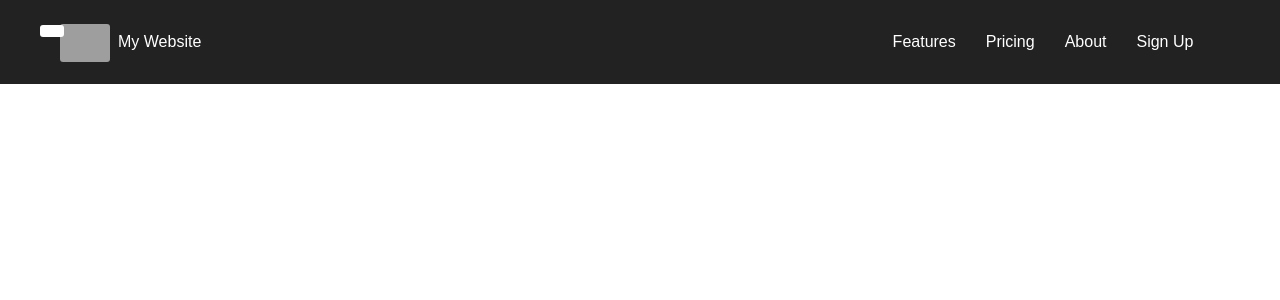
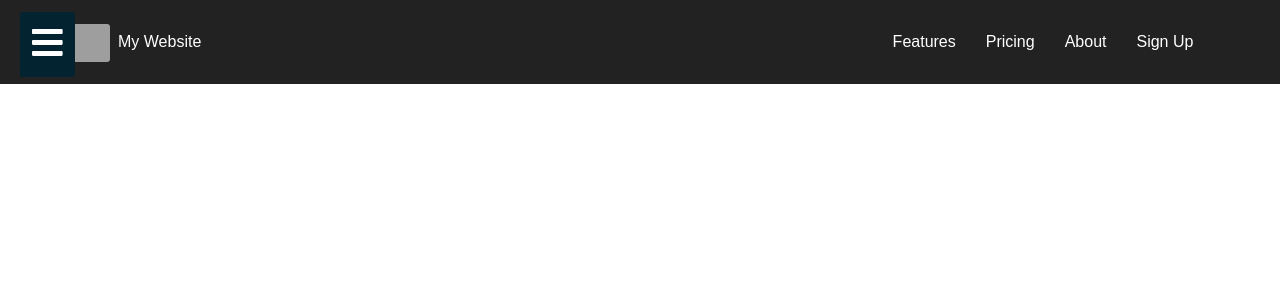
Before and after one commit to aditisolanki71/SolankiTailorFrontend, a React (Create React App) app: page / in a window 1280 px wide. Shown: the top 300 px of the page. Built offline with nearby package versions, Linux system fonts and the light colour scheme; grey boxes are pictures that could not be loaded; the HTML template or start-up script is replaced by a standard one.

Commit message:
Font Awesome icon

```diff
--- a/src/containers/Navbar/index.css
+++ b/src/containers/Navbar/index.css
@@ -31,9 +31,10 @@
     font-size: 20px;
     color: white;
     padding-left: 40px;
+    /* padding-left: 120px; */
     box-sizing: border-box;
     border-bottom: 1px solid black;
-    border-top: 1px solid rgba(255,255,255,.1);
+    border-top: 1px solid rgba(156, 156, 156, 0.1);
     transition: .4s;
   }
   ul li:hover a{
@@ -47,13 +48,13 @@
   }
   label #btn,label #cancel{
     position: absolute;
-    background: white;
+    background: #042331;
     border-radius: 3px;
     cursor: pointer;
   }
   label #btn{
-    left: 40px;
-    top: 25px;
+    left: 20px;
+    top: 12px;
     font-size: 35px;
     color: white;
     padding: 6px 12px;
--- a/src/containers/Navbar/index.js
+++ b/src/containers/Navbar/index.js
@@ -1,4 +1,5 @@
 import React, { Fragment } from 'react';
+import { FontAwesomeIcon } from '@fortawesome/react-fontawesome';
 import './index.css'
 
 class  Navbar extends React.Component {
@@ -7,17 +8,18 @@ class  Navbar extends React.Component {
             <Fragment>
             <input type="checkbox" id="check"/>
                 <label for="check">
-                <i class="fas fa-bars" id="btn"/>
-                <i class="fas fa-times" id="cancel"/>
+                <i className="fa" id="btn">
+              <FontAwesomeIcon icon="bars" />
+            </i>
+                {/* <i class="fas fa-bars" id="btn"/>
+                <i class="fas fa-times" id="cancel"/> */}
             </label>
             <div class="sidebar">
+            <header>My App</header>
                 <ul>
                     <li><a href="#"><i class="fas fa-qrcode"></i>Dashboard</a></li>
-                    <li><a href="#"><i class="fas fa-link"></i>Shortcuts</a></li>
-                    <li><a href="#"><i class="fas fa-stream"></i>Overview</a></li>
                     <li><a href="#"><i class="fas fa-calendar-week"></i>Events</a></li>
                     <li><a href="#"><i class="far fa-question-circle"></i>About</a></li>
-                    <li><a href="#"><i class="fas fa-sliders-h"></i>Services</a></li>
                     <li><a href="#"><i class="far fa-envelope"></i>Contact</a></li>
                 </ul>
             </div>
--- /dev/null
+++ b/src/font-awesome.js
@@ -0,0 +1,9 @@
+import { library } from '@fortawesome/fontawesome-svg-core'
+import '@fortawesome/free-brands-svg-icons'
+//import { faCheckSquare, faCoffee } from '@fortawesome/free-solid-svg-icons'
+import {
+  faBars
+} from '@fortawesome/free-solid-svg-icons';
+
+const registeredIcons = [ faBars ];
+library.add(...registeredIcons);
--- a/src/index.js
+++ b/src/index.js
@@ -1,7 +1,7 @@
 import React from 'react';
 import ReactDOM from 'react-dom';
 import { Router, browserHistory, match } from 'react-router';
-
+import './font-awesome.js';
 import getroutes from './routes';
 const mountNode = document.getElementById('content');
 //file-1
```
Also changed, not shown: package.json (+6 -2 lines), 1 other file (tests, documents, lock files or other folders).
